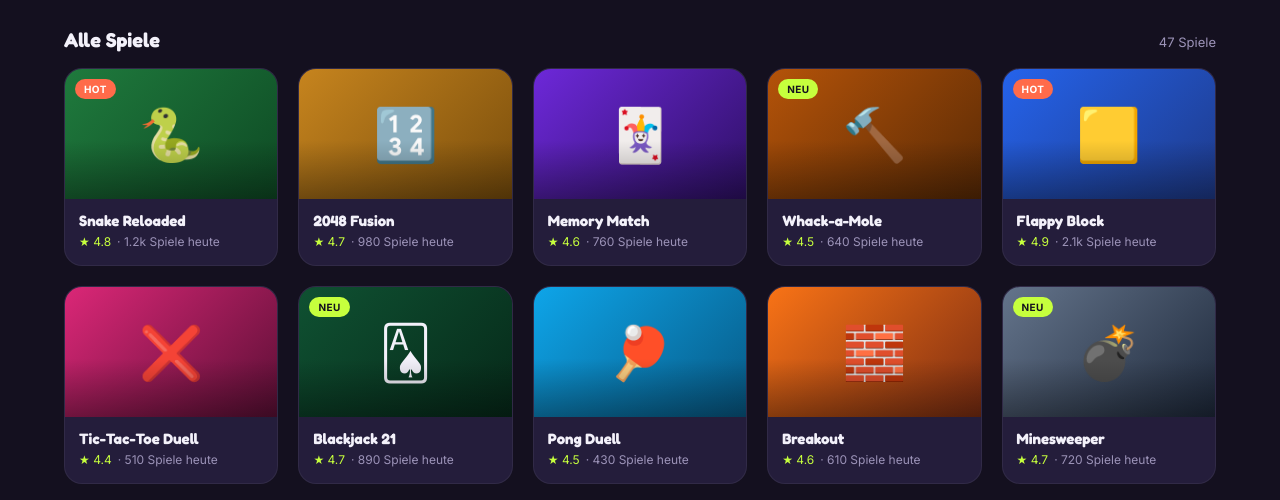
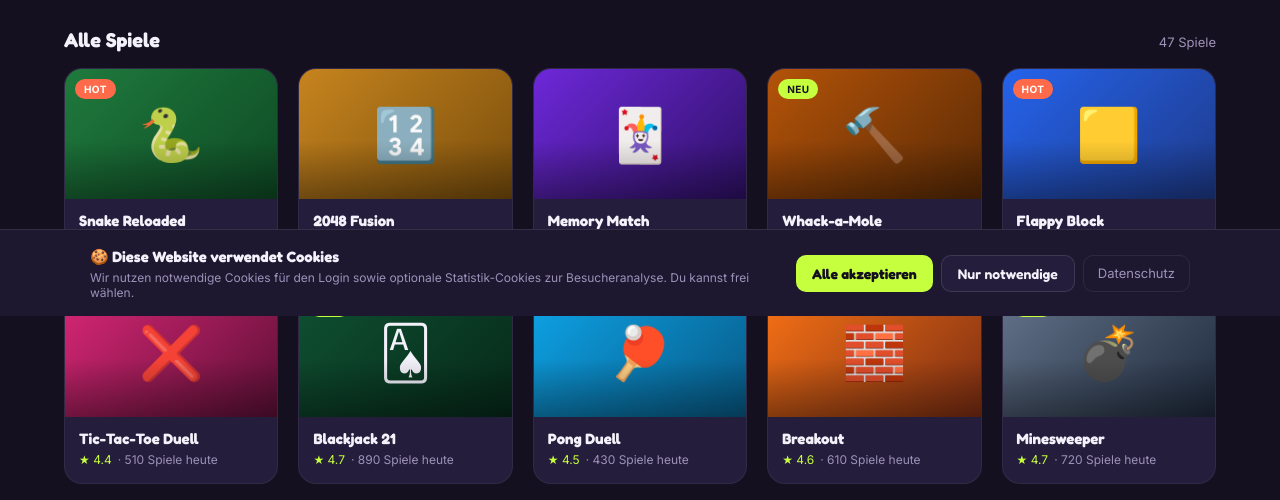
Before and after one commit to Csurlee/ZockZone, a PHP site: page / in a window 1280 px wide. Shown: the part 484-984 px from the top of the page. Run offline with PHP 8.4, Linux system fonts and the light colour scheme; a stand-in replaces the project's code that opens the database connection; some libraries are stand-ins or nearby versions.

Commit message:
DSGVO: Cookie-Banner, Datenschutzerklärung, bedingtes Tracking
- Cookie-Banner beim ersten Besuch: Alle akzeptieren / Nur notwendige
- Datenschutzerklärung als Modal (DSGVO Art. 6 konform)
- track.php wird nur nach Zustimmung aufgerufen
- Einwilligung in localStorage gespeichert (zz_consent)
- Datenschutz-Link im Footer
- Einwilligung jederzeit über Datenschutz-Modal änderbar

Co-Authored-By: Claude Sonnet 4.6 <noreply@anthropic.com>
Claude-Session: https://claude.ai/code/session_01HwADwmRSwS6mfEhTtDsAkg

```diff
--- a/css/style.css
+++ b/css/style.css
@@ -272,6 +272,33 @@
   .ranking-sub{font-size:11px; color:var(--text-dim); margin-top:2px;}
   .ranking-score{font-family:'JetBrains Mono'; font-size:13px; color:var(--lime); font-weight:700; flex-shrink:0;}
   .ranking-empty{text-align:center; color:var(--text-dim); padding:40px 0; font-size:14px;}
+
+  /* ---- Cookie Banner ---- */
+  .cookie-banner{
+    position:fixed; bottom:0; left:0; right:0; z-index:200;
+    background:var(--bg-alt); border-top:1px solid rgba(255,255,255,0.1);
+    padding:16px 20px;
+  }
+  .cookie-banner-inner{display:flex; gap:16px; align-items:center; flex-wrap:wrap; max-width:1100px; margin:0 auto;}
+  .cookie-banner-text{flex:1; min-width:200px;}
+  .cookie-banner-text strong{font-family:'Fredoka'; font-size:15px;}
+  .cookie-banner-text p{font-size:12px; color:var(--text-dim); margin-top:4px;}
+  .cookie-banner-actions{display:flex; gap:8px; flex-wrap:wrap; flex-shrink:0;}
+  .cookie-btn-all{background:var(--lime); color:#14101F; border:none; font-weight:700; font-family:'Fredoka'; padding:9px 16px; border-radius:10px; cursor:pointer; font-size:14px;}
+  .cookie-btn-ess{background:var(--card); color:var(--text); border:1px solid rgba(255,255,255,0.12); font-family:'Fredoka'; font-weight:600; padding:9px 16px; border-radius:10px; cursor:pointer; font-size:14px;}
+  .cookie-btn-info{background:transparent; color:var(--text-dim); border:1px solid rgba(255,255,255,0.08); font-family:'Inter'; padding:9px 14px; border-radius:10px; cursor:pointer; font-size:13px;}
+  .cookie-btn-info:hover{color:var(--text);}
+
+  /* ---- Datenschutz Modal ---- */
+  .datenschutz-box{width:min(600px,100%); max-height:85vh; overflow-y:auto; -webkit-overflow-scrolling:touch;}
+  .datenschutz-content h3{font-family:'Fredoka'; font-size:15px; color:var(--lime); margin:16px 0 6px;}
+  .datenschutz-content p{font-size:13px; color:var(--text-dim); line-height:1.6; margin-bottom:8px;}
+  .datenschutz-content a{color:var(--violet-light);}
+  .datenschutz-content strong{color:var(--text);}
+
+  /* ---- Footer Link ---- */
+  .footer-link{background:none; border:none; color:inherit; cursor:pointer; text-decoration:underline; font-size:inherit; font-family:inherit; padding:0; opacity:0.7;}
+  .footer-link:hover{opacity:1;}
   .hs-panel{
     width:100%; max-width:340px; background:var(--card); border-radius:14px; padding:14px 16px;
     border:1px solid rgba(255,255,255,0.08); font-size:13.5px;
--- a/index.html
+++ b/index.html
@@ -6,7 +6,7 @@
 <title>ZockZone — Browsergames ohne Download</title>
 <link rel="preconnect" href="https://fonts.googleapis.com">
 <link href="https://fonts.googleapis.com/css2?family=Fredoka:wght@500;600;700&family=Inter:wght@400;500;600;700&family=JetBrains+Mono:wght@500&display=swap" rel="stylesheet">
-<link rel="stylesheet" href="css/style.css?v=20260905e">
+<link rel="stylesheet" href="css/style.css?v=20260905f">
 </head>
 <body>
 
@@ -122,7 +122,7 @@
   <div class="grid" id="grid"></div>
 </section>
 
-<footer>ZockZone — gebaut zum Zocken in der Mittagspause. Keine Ads, keine Downloads.</footer>
+<footer>ZockZone — gebaut zum Zocken in der Mittagspause. Keine Ads, keine Downloads. · <button class="footer-link" onclick="zzOpenDatenschutz()">Datenschutz</button></footer>
 
 <!-- PLAYER OVERLAY -->
 <div class="player-overlay" id="overlay">
@@ -138,7 +138,60 @@
   </div>
 </div>
 
-<script type="module" src="js/auth.js?v=20260905e"></script>
-<script type="module" src="js/core.js?v=20260905e"></script>
+<!-- COOKIE BANNER -->
+<div id="cookieBanner" hidden class="cookie-banner">
+  <div class="cookie-banner-inner">
+    <div class="cookie-banner-text">
+      <strong>🍪 Diese Website verwendet Cookies</strong>
+      <p>Wir nutzen notwendige Cookies für den Login sowie optionale Statistik-Cookies zur Besucheranalyse. Du kannst frei wählen.</p>
+    </div>
+    <div class="cookie-banner-actions">
+      <button class="cookie-btn-all"  onclick="zzAcceptAll()">Alle akzeptieren</button>
+      <button class="cookie-btn-ess"  onclick="zzAcceptEssential()">Nur notwendige</button>
+      <button class="cookie-btn-info" onclick="zzOpenDatenschutz()">Datenschutz</button>
+    </div>
+  </div>
+</div>
+
+<!-- DATENSCHUTZ OVERLAY -->
+<div class="auth-overlay" id="datenschutzOverlay">
+  <div class="auth-box datenschutz-box" style="position:relative;">
+    <button class="icon-btn auth-close" onclick="zzCloseDatenschutz()">✕</button>
+    <h2 class="profile-title">Datenschutzerklärung</h2>
+    <div class="datenschutz-content">
+      <h3>1. Verantwortlicher</h3>
+      <p>ZockZone, betrieben von Csurlee · Kontakt: dembrovszky@gmail.com</p>
+
+      <h3>2. Welche Daten wir speichern</h3>
+      <p><strong>Notwendige Cookies / Lokaler Speicher:</strong><br>
+      Für den Login speichern wir deine Session-Daten im lokalen Speicher deines Browsers (localStorage). Dies ist technisch notwendig und erfordert keine Einwilligung. Rechtsgrundlage: Art. 6 Abs. 1 lit. b DSGVO.</p>
+
+      <p><strong>Profildaten (bei Registrierung):</strong><br>
+      E-Mail-Adresse, Anzeigename, gewählter Avatar und Highscores werden in unserer Datenbank gespeichert. Du kannst dein Konto jederzeit löschen. Rechtsgrundlage: Art. 6 Abs. 1 lit. b DSGVO.</p>
+
+      <p><strong>Statistik-Cookies (nur mit Einwilligung):</strong><br>
+      Mit deiner Zustimmung erfassen wir anonymisierte Besucherdaten: Seitenaufruf, gehashte IP-Adresse (nicht rückverfolgbar), ungefähren Standort (Land/Stadt) sowie Browser-Informationen. Rechtsgrundlage: Art. 6 Abs. 1 lit. a DSGVO.</p>
+
+      <p><strong>Google Fonts:</strong><br>
+      Diese Website lädt Schriftarten von Google Fonts (fonts.googleapis.com). Dabei wird deine IP-Adresse an Google übertragen. Weitere Informationen: <a href="https://policies.google.com/privacy" target="_blank" rel="noopener">Google Datenschutzrichtlinie</a>.</p>
+
+      <h3>3. Speicherdauer</h3>
+      <p>Session-Daten: bis zum Logout. Profildaten: bis zur Kontolöschung. Besucherdaten: max. 90 Tage.</p>
+
+      <h3>4. Deine Rechte (DSGVO)</h3>
+      <p>Du hast das Recht auf <strong>Auskunft, Berichtigung, Löschung, Einschränkung der Verarbeitung</strong> sowie <strong>Datenübertragbarkeit</strong>. Du kannst deine Einwilligung zur Statistik jederzeit widerrufen.</p>
+
+      <h3>5. Einwilligung verwalten</h3>
+      <div style="display:flex; gap:10px; margin-top:8px; flex-wrap:wrap;">
+        <button class="cookie-btn-all" onclick="zzAcceptAll(); zzCloseDatenschutz();">Statistik erlauben</button>
+        <button class="cookie-btn-ess" onclick="zzAcceptEssential(); zzCloseDatenschutz();">Nur notwendige</button>
+      </div>
+    </div>
+  </div>
+</div>
+
+<script type="module" src="js/consent.js?v=20260905f"></script>
+<script type="module" src="js/auth.js?v=20260905f"></script>
+<script type="module" src="js/core.js?v=20260905f"></script>
 </body>
 </html>
--- a/js/core.js
+++ b/js/core.js
@@ -151,11 +151,15 @@ function thumbBg(id){
   return map[id] || 'linear-gradient(135deg,#4C1D95,#1D1730)';
 }
 
-fetch('/track.php', {
-  method: 'POST',
-  headers: { 'Content-Type': 'application/json' },
-  body: JSON.stringify({ path: location.pathname, referrer: document.referrer })
-}).catch(() => {});
+try{
+  if(localStorage.getItem('zz_consent') === 'all'){
+    fetch('/track.php', {
+      method: 'POST',
+      headers: { 'Content-Type': 'application/json' },
+      body: JSON.stringify({ path: location.pathname, referrer: document.referrer })
+    }).catch(() => {});
+  }
+}catch{}
 
 renderGrid();
 document.getElementById('gameCountStat').textContent = GAMES.length;
```
Also changed, not shown: js/consent.js (added, +45 -0 lines).
